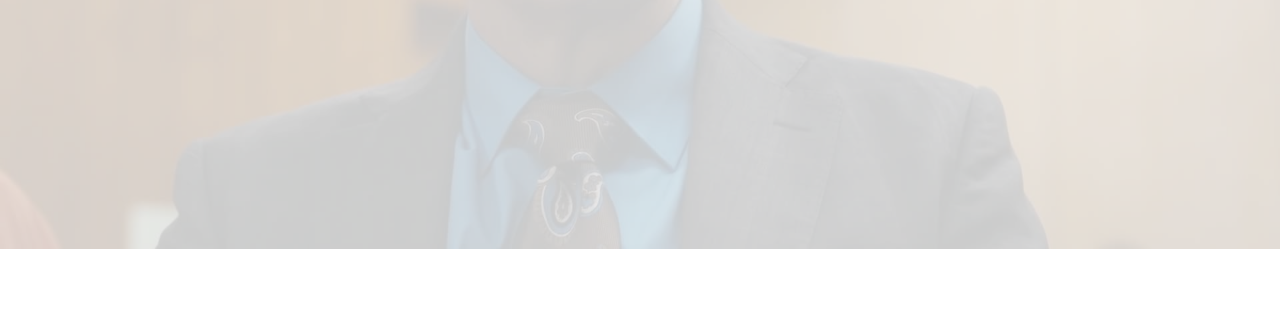
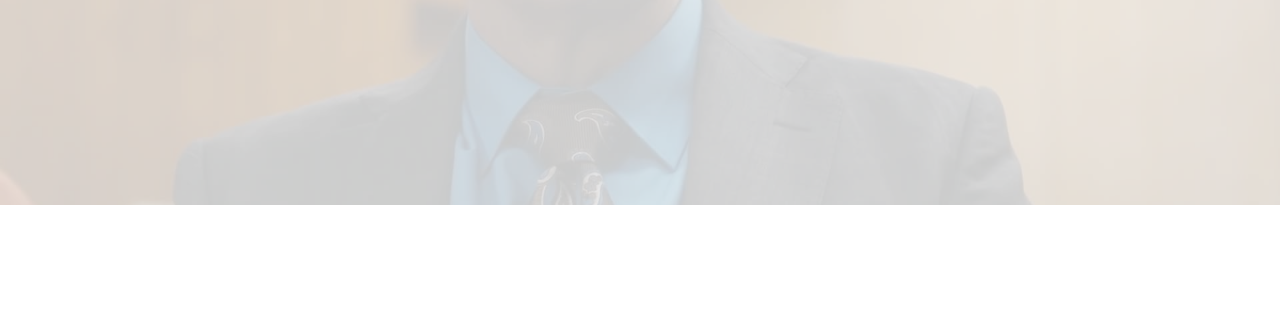
Before and after one commit to H4mpusKarlsson/Film-och-serier, a plain HTML site: page index.html in a window 1280 px wide. Shown: the part 471-800 px from the top of the page. Drawn offline with Linux system fonts and the light colour scheme.

Commit message:
fixad bakgrund 4/20

```diff
--- a/css/grid.css
+++ b/css/grid.css
@@ -1,5 +1,5 @@
 .container {
-  margin-top: -900px;
+  margin-top: -800px;
   display: grid;
   grid-template-columns: 1fr 700px 1fr;
   grid-template-rows: repeat(7, 108px);
--- a/css/style.css
+++ b/css/style.css
@@ -3,9 +3,14 @@
   box-sizing: border-box;
 }
 
+img{
+
+}
+
 html, body {
   margin: 0;
   padding: 0;
+  overflow: hidden;
 }
 
 .fade {
```
